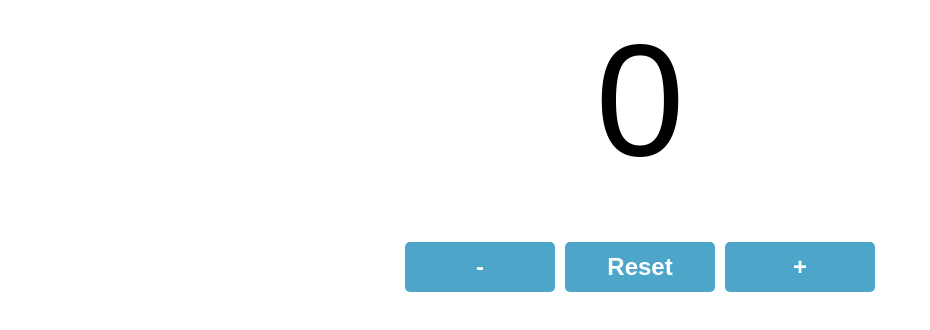
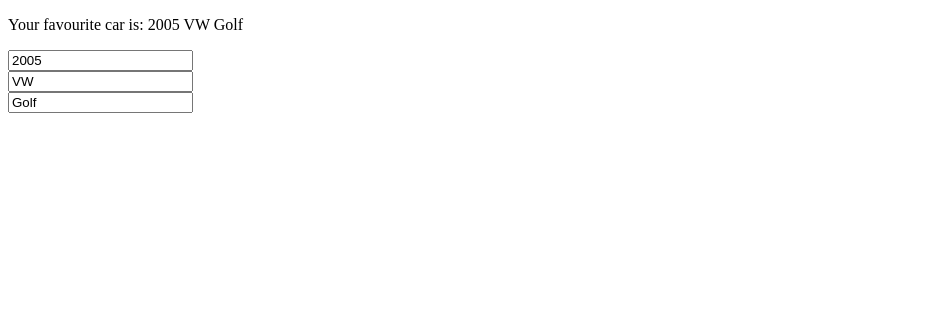
Before and after one commit to Buckkeep/CFGSummerFS2024, a React (Vite) app in the folder my-react-app/: page / in a window 1280 px wide. Shown: the top 330 px of the page, without its empty margins (0-930 px from the left). Built offline with nearby package versions, Linux system fonts and the light colour scheme.

Commit message:
Updating objects in state

```diff
--- a/my-react-app/src/App.jsx
+++ b/my-react-app/src/App.jsx
@@ -1,10 +1,10 @@
-import Counter from "./Counter";
+import MyComponent from "./MyComponent";
 
 function App() {
 
   return(
     <>
-      <Counter />
+      <MyComponent />
     </>
   );
 }
--- a/my-react-app/src/Counter.jsx
+++ /dev/null
@@ -1,36 +0,0 @@
-
-import React, {useState} from "react"
-
-function Counter() {
-
-    const [count, setCount] = useState(0)
-
-    const increment = () => {
-        setCount(prevCount => prevCount + 1);
-        setCount(prevCount => prevCount + 1);
-        setCount(prevCount => prevCount + 1);
-    }
-
-    const decrement = () => {
-        setCount(c => c - 1);
-        setCount(c => c - 1);
-        setCount(c => c - 1);
-    }
-
-    const reset = () => {
-        setCount(c => c = 0);
-    }
-
-    return(
-        <div className="counter-container">
-            <p className="count-display">
-                {count}
-            </p>
-            <button className="counter-button" onClick={decrement}>-</button>
-            <button className="counter-button" onClick={reset}>Reset</button>
-            <button className="counter-button" onClick={increment}>+</button>
-        </div>
-    );
-}
-
-export default Counter
--- /dev/null
+++ b/my-react-app/src/MyComponent.jsx
@@ -0,0 +1,34 @@
+import React, {useState} from "react";
+
+function MyComponent(){
+
+    const [car, setCar] = useState({year:2005,
+                                    make:"VW",
+                                    model:"Golf"})
+
+    function handleYearChange(event) {
+        setCar(prevCar => ({...prevCar, year: event.target.value}));
+    }
+
+    function handleMakeChange(event) {
+        setCar(prevCar => ({...prevCar, make: event.target.value}));
+    }
+
+    function handleModelChange(event) {
+        setCar(prevCar => ({...prevCar, model: event.target.value}));
+    }
+
+
+    return(
+        <div>
+            <p>Your favourite car is: {car.year} {car.make} {car.model}</p>
+
+            <input type="number" value={car.year} onChange={handleYearChange}/><br/>
+            <input type="text" value={car.make} onChange={handleMakeChange}/><br/>
+            <input type="text" value={car.model} onChange={handleModelChange}/><br/>
+
+        </div>
+    );
+}
+
+export default MyComponent
```
